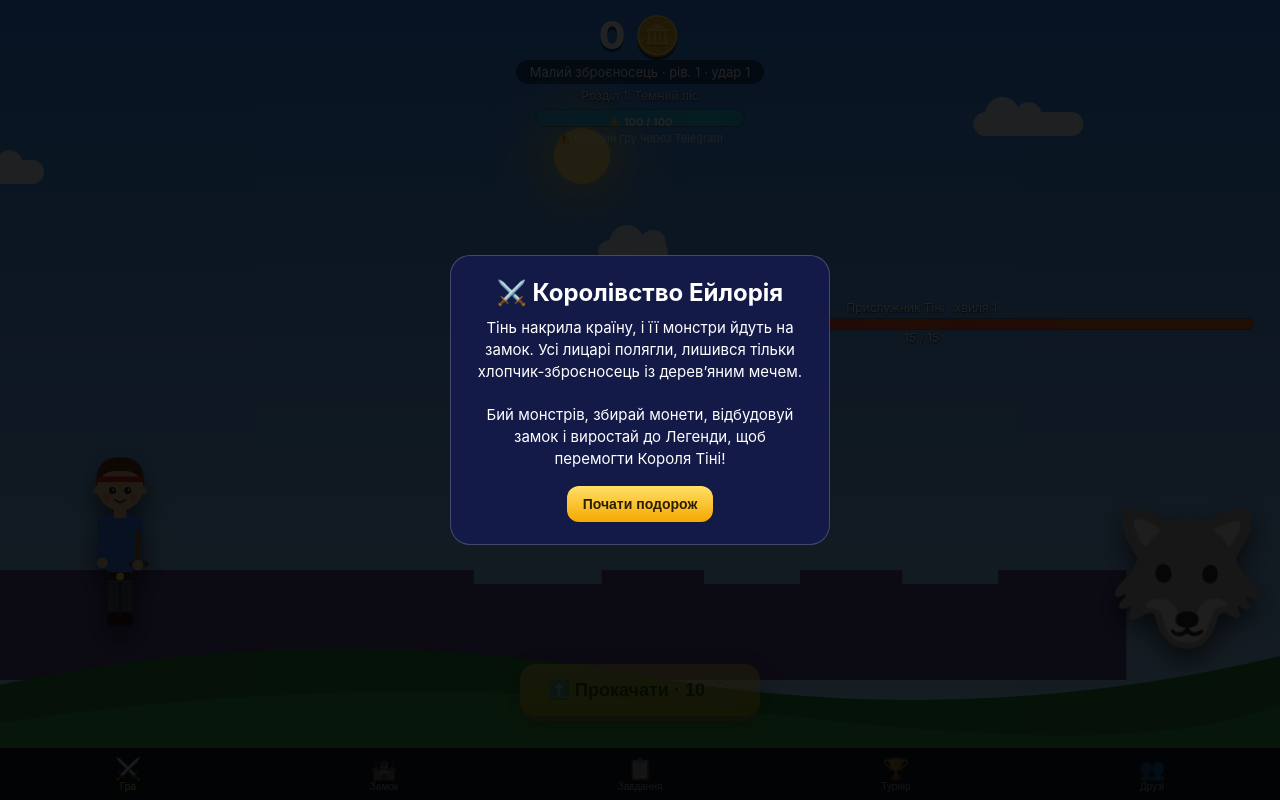
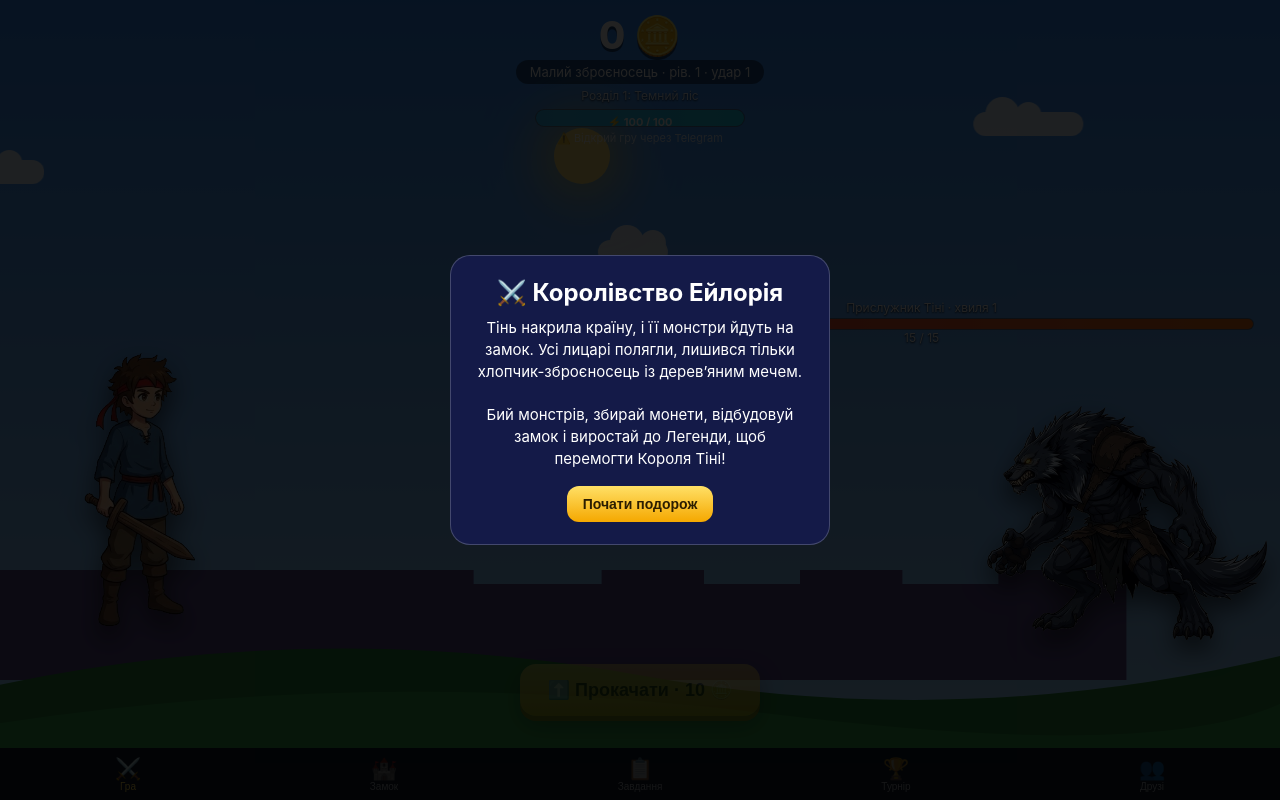
Before and after one commit to rikster625-boop/knight-clicker, a plain HTML site: page index.html in a window 1280 px wide. Drawn offline with Linux system fonts and the light colour scheme.

Commit message:
Update version number and fix image source format

```diff
--- a/index.html
+++ b/index.html
@@ -108,7 +108,7 @@ body{font-family:-apple-system,Segoe UI,sans-serif;color:#fff;user-select:none;-
 </div></div>
 
 <script>
-const VER='7';
+const VER='8';
 const tg=window.Telegram&&Telegram.WebApp;
 const CHANNEL='ClickerHeroGameNews';
 const BOT='ClickerHeroGameBot';
@@ -335,7 +335,7 @@ const IMG={};
 const HEROES=['hero_1','hero_2','hero_3','hero_4','hero_5'];
 const BOSSES=['boss_werewolf','boss_swamp_dragon','boss_skeleton_king','boss_fire_dragon','boss_shadow_king'];
 const FILES=HEROES.concat(BOSSES);
-function spr(n,fb){return IMG[n]?'<img src="'+n+'.png?v='+VER+'" alt="" draggable="false">':fb}
+function spr(n,fb){return IMG[n]?'<img src="'+n+'.png.PNG?v='+VER+'" alt="" draggable="false">':fb}
 function renderKnight(){$('kn').innerHTML=spr(HEROES[tier()],hero())}
 function updHP(){const mx=mhpMax();$('mbi').style.width=Math.max(0,s.mh/mx*100)+'%';$('mhp').textContent=fmt(Math.max(0,s.mh))+' / '+fmt(mx)}
 function renderMon(){
@@ -522,7 +522,7 @@ if(!s.intro)$('intro').classList.add('on');
 $('go').onclick=()=>{s.intro=1;save();$('intro').classList.remove('on')};
 
 Promise.all(FILES.map(n=>new Promise(r=>{
- const i=new Image();i.onload=()=>{IMG[n]=1;r()};i.onerror=()=>r();i.src=n+'.png?v='+VER;
+ const i=new Image();i.onload=()=>{IMG[n]=1;r()};i.onerror=()=>r();i.src=n+'.png.PNG?v='+VER;
 }))).then(()=>{renderKnight();renderMon()});
 
 connectAccount();
```
